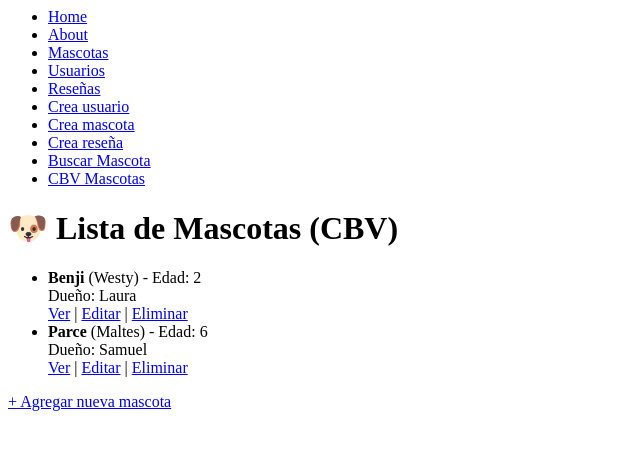
After one commit to JenniferrGarcia/MiPagina_Garcia, a Django app: page /mascotas_cbv/ in a window 1280 px wide. The commit adds this page. Shown: the top 450 px of the page, without its empty margins (0-640 px from the left). Run offline with Django 5.2, Linux system fonts and the light colour scheme; data comes from the database, SQL or seed files in the repository; both versions use the stored data as it was after the commit.

Commit message:
agregue CRUD para mascotas

```diff
--- a/myapp/templates/layouts/base.html
+++ b/myapp/templates/layouts/base.html
@@ -27,6 +27,9 @@
         <li>
             <a href="/buscar_mascota/">Buscar Mascota</a>
         </li>
+        <li>
+            <a href="{% url 'mascota_cbv_list' %}">CBV Mascotas</a>
+        </li>
     </ul>
 </nav>
 
--- /dev/null
+++ b/myapp/templates/mascotas/mascota_list.html
@@ -0,0 +1,23 @@
+{% extends 'layouts/base.html' %}
+
+{% block content %}
+<h1>🐶 Lista de Mascotas (CBV)</h1>
+
+<ul>
+  {% for mascota in mascotas %}
+    <li>
+      <strong>{{ mascota.name }}</strong> ({{ mascota.raza }}) - Edad: {{ mascota.edad }}<br>
+      Dueño: {{ mascota.usuario.name }}<br>
+
+      <!-- Enlaces a las demás funciones CRUD -->
+      <a href="{% url 'mascota_cbv_detail' mascota.id %}">Ver</a> |
+      <a href="{% url 'mascota_cbv_update' mascota.id %}">Editar</a> |
+      <a href="{% url 'mascota_cbv_delete' mascota.id %}">Eliminar</a>
+    </li>
+  {% empty %}
+    <li>No hay mascotas registradas aún.</li>
+  {% endfor %}
+</ul>
+
+<a href="{% url 'mascota_cbv_create' %}">+ Agregar nueva mascota</a>
+{% endblock %}
--- a/myapp/urls.py
+++ b/myapp/urls.py
@@ -12,4 +12,9 @@ urlpatterns = [
     path('crea_mascota/', views.create_mascota),
     path('crea_reseña/', views.create_reseña),
     path('buscar_mascota/', views.buscar_mascota),
+    path('mascotas_cbv/', views.MascotaListView.as_view(), name='mascota_cbv_list'),
+    path('mascotas_cbv/nueva/', views.MascotaCreateView.as_view(), name='mascota_cbv_create'),
+    path('mascotas_cbv/<int:pk>/', views.MascotaDetailView.as_view(), name='mascota_cbv_detail'),
+    path('mascotas_cbv/<int:pk>/editar/', views.MascotaUpdateView.as_view(), name='mascota_cbv_update'),
+    path('mascotas_cbv/<int:pk>/eliminar/', views.MascotaDeleteView.as_view(), name='mascota_cbv_delete'),
 ]
--- a/myapp/views.py
+++ b/myapp/views.py
@@ -98,3 +98,43 @@ def buscar_mascota(request):
             mascotas = Mascota.objects.filter(name__icontains=nombre)
 
     return render(request, 'mascotas/buscar_mascota.html', {'form': form, 'mascotas': mascotas})
+
+
+# SEGUNDA PARTE (CRUD)
+
+from django.views.generic import ListView
+from django.views.generic import DetailView, CreateView, UpdateView, DeleteView
+from django.urls import reverse_lazy
+from .models import Mascota
+
+# Lista
+class MascotaListView(ListView):
+    model = Mascota
+    template_name = 'mascotas/mascota_list.html'
+    context_object_name = 'mascotas'
+
+# Ver detalle de una mascota
+class MascotaDetailView(DetailView):
+    model = Mascota
+    template_name = 'mascotas/mascota_detail.html'
+    context_object_name = 'mascota'
+
+# Crear mascota
+class MascotaCreateView(CreateView):
+    model = Mascota
+    fields = ['name', 'raza', 'edad', 'usuario']
+    template_name = 'mascotas/mascota_form.html'
+    success_url = reverse_lazy('mascota_cbv_list')
+
+# Editar mascota
+class MascotaUpdateView(UpdateView):
+    model = Mascota
+    fields = ['name', 'raza', 'edad', 'usuario']
+    template_name = 'mascotas/mascota_form.html'
+    success_url = reverse_lazy('mascota_cbv_list')
+
+# Eliminar mascota
+class MascotaDeleteView(DeleteView):
+    model = Mascota
+    template_name = 'mascotas/mascota_confirm_delete.html'
+    success_url = reverse_lazy('mascota_cbv_list')
```
Also changed, not shown: myapp/templates/mascotas/mascota_confirm_delete.html (added, +9 -0 lines), myapp/templates/mascotas/mascota_detail.html (added, +11 -0 lines), myapp/templates/mascotas/mascota_form.html (added, +10 -0 lines), db.sqlite3.
